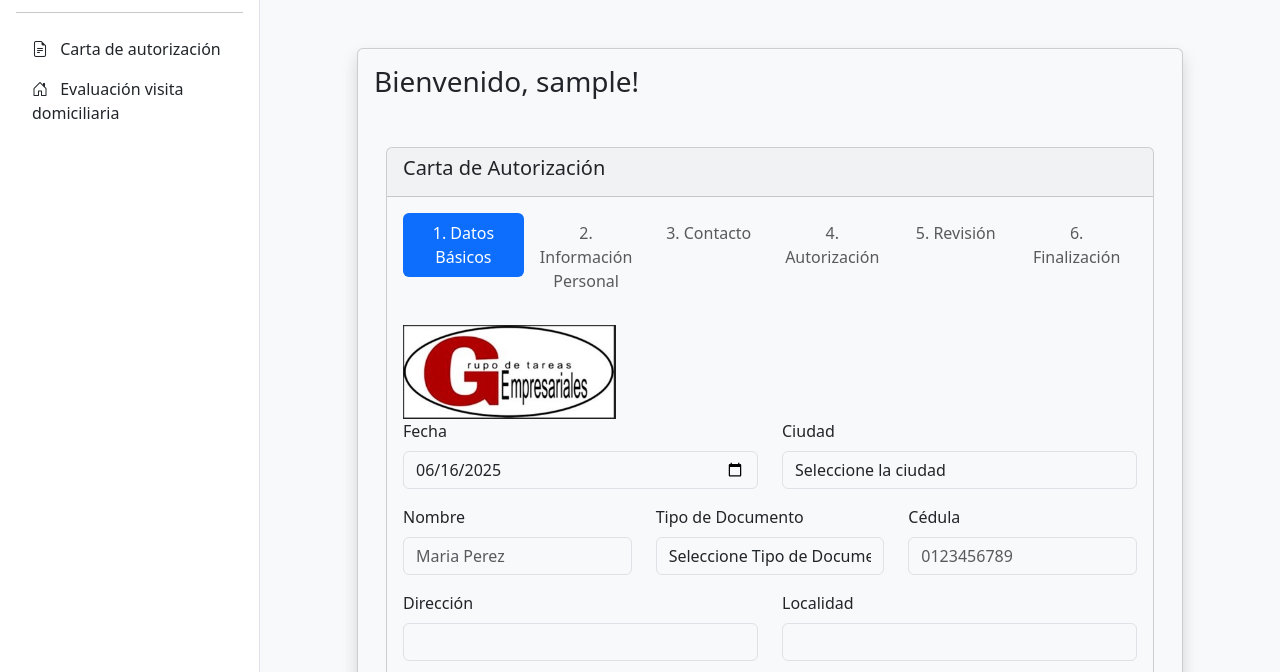
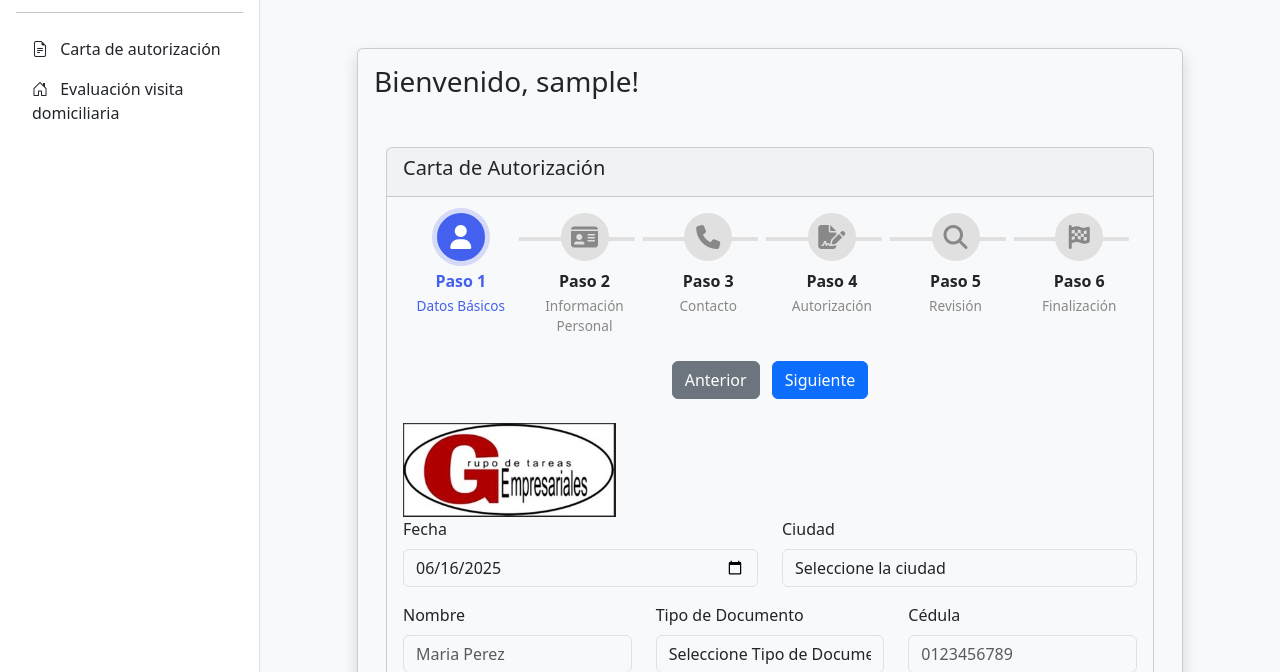
Before and after one commit to rulos26/ModuStackVisit_2, a PHP site: page /resources/views/evaluador/carta_visita/carta_autorizacion/carta_autorizacion.php in a window 1280 px wide. Shown: the part 56-728 px from the top of the page. Run offline with PHP 8.4, Linux system fonts and the light colour scheme; the visitor is signed in with stand-in values (Sample User, id 1); data that the repository does not hold is empty.

Commit message:
Se implementa un nuevo diseño de stepper horizontal con íconos en la vista de carta de autorización, mejorando la presentación visual y la usabilidad del proceso. Se añade la hoja de estilos de Font Awesome para los íconos y se ajustan los estilos CSS correspondientes.

```diff
--- a/public/css/styles.css
+++ b/public/css/styles.css
@@ -144,3 +144,75 @@
 .stepper-item.completed .step-name {
     color: #198754;
 }
+
+/* Stepper visual horizontal con íconos */
+.steps-horizontal {
+    display: flex;
+    justify-content: space-between;
+    align-items: flex-start;
+    margin-bottom: 2rem;
+    width: 100%;
+    gap: 0.5rem;
+}
+.step-horizontal {
+    display: flex;
+    flex-direction: column;
+    align-items: center;
+    flex: 1;
+    position: relative;
+}
+.step-horizontal:not(:last-child)::after {
+    content: '';
+    position: absolute;
+    top: 24px;
+    left: 50%;
+    width: 100%;
+    height: 4px;
+    background: #e0e0e0;
+    z-index: 0;
+    transform: translateX(50%);
+}
+.step-horizontal .step-icon {
+    width: 48px;
+    height: 48px;
+    border-radius: 50%;
+    background: #e0e0e0;
+    color: #888;
+    display: flex;
+    align-items: center;
+    justify-content: center;
+    font-size: 1.5rem;
+    margin-bottom: 0.5rem;
+    border: 2px solid #e0e0e0;
+    z-index: 1;
+    transition: all 0.3s;
+}
+.step-horizontal.active .step-icon {
+    background: #4361ee;
+    border-color: #4361ee;
+    color: #fff;
+    box-shadow: 0 0 0 5px rgba(67, 97, 238, 0.2);
+}
+.step-horizontal.complete .step-icon {
+    background: #2ecc71;
+    border-color: #2ecc71;
+    color: #fff;
+}
+.step-horizontal .step-title {
+    font-weight: bold;
+    font-size: 1rem;
+    margin-bottom: 0.2rem;
+}
+.step-horizontal .step-description {
+    font-size: 0.85rem;
+    color: #888;
+    text-align: center;
+}
+.step-horizontal.active .step-title,
+.step-horizontal.active .step-description {
+    color: #4361ee;
+}
+.step-horizontal.complete .step-title,
+.step-horizontal.complete .step-description {
+    color: #2ecc71;
+}
--- a/resources/views/evaluador/carta_visita/carta_autorizacion/carta_autorizacion.php
+++ b/resources/views/evaluador/carta_visita/carta_autorizacion/carta_autorizacion.php
@@ -54,6 +54,7 @@ try {
 ob_start();
 ?>
 <link rel="stylesheet" href="../../../../../public/css/styles.css">
+<link href="https://cdnjs.cloudflare.com/ajax/libs/font-awesome/6.4.0/css/all.min.css" rel="stylesheet">
 
 <div class="container mt-4">
     <div class="card mt-5">
@@ -61,28 +62,41 @@ ob_start();
             <h5 class="card-title">Carta de Autorización</h5>
         </div>
         <div class="card-body">
-            <!-- Stepper Bootstrap moderno -->
-            <div class="container px-0">
-                <ul class="nav nav-pills nav-justified mb-4" id="steps">
-                    <li class="nav-item">
-                        <a class="nav-link active" aria-current="page" href="#">1. Datos Básicos</a>
-                    </li>
-                    <li class="nav-item">
-                        <a class="nav-link disabled" href="#">2. Información Personal</a>
-                    </li>
-                    <li class="nav-item">
-                        <a class="nav-link disabled" href="#">3. Contacto</a>
-                    </li>
-                    <li class="nav-item">
-                        <a class="nav-link disabled" href="#">4. Autorización</a>
-                    </li>
-                    <li class="nav-item">
-                        <a class="nav-link disabled" href="#">5. Revisión</a>
-                    </li>
-                    <li class="nav-item">
-                        <a class="nav-link disabled" href="#">6. Finalización</a>
-                    </li>
-                </ul>
+            <div class="steps-horizontal mb-4">
+                <div class="step-horizontal complete">
+                    <div class="step-icon"><i class="fas fa-user"></i></div>
+                    <div class="step-title">Paso 1</div>
+                    <div class="step-description">Datos Básicos</div>
+                </div>
+                <div class="step-horizontal">
+                    <div class="step-icon"><i class="fas fa-id-card"></i></div>
+                    <div class="step-title">Paso 2</div>
+                    <div class="step-description">Información Personal</div>
+                </div>
+                <div class="step-horizontal">
+                    <div class="step-icon"><i class="fas fa-phone"></i></div>
+                    <div class="step-title">Paso 3</div>
+                    <div class="step-description">Contacto</div>
+                </div>
+                <div class="step-horizontal">
+                    <div class="step-icon"><i class="fas fa-file-signature"></i></div>
+                    <div class="step-title">Paso 4</div>
+                    <div class="step-description">Autorización</div>
+                </div>
+                <div class="step-horizontal">
+                    <div class="step-icon"><i class="fas fa-search"></i></div>
+                    <div class="step-title">Paso 5</div>
+                    <div class="step-description">Revisión</div>
+                </div>
+                <div class="step-horizontal">
+                    <div class="step-icon"><i class="fas fa-flag-checkered"></i></div>
+                    <div class="step-title">Paso 6</div>
+                    <div class="step-description">Finalización</div>
+                </div>
+            </div>
+            <div class="controls text-center mb-4">
+                <button class="btn btn-secondary me-2" id="prevBtn" type="button">Anterior</button>
+                <button class="btn btn-primary" id="nextBtn" type="button">Siguiente</button>
             </div>
 
             <?php if (isset($_SESSION['error'])): ?>
@@ -225,6 +239,7 @@ ob_start();
 </div>
 
 <script src="../../../../../public/js/validacionCartaAutorizacion.js"></script>
+<script src="/public/js/stepper.js"></script>
 
 <?php
 $contenido = ob_get_clean();
```
Also changed, not shown: public/js/stepper.js (added, +34 -0 lines).
